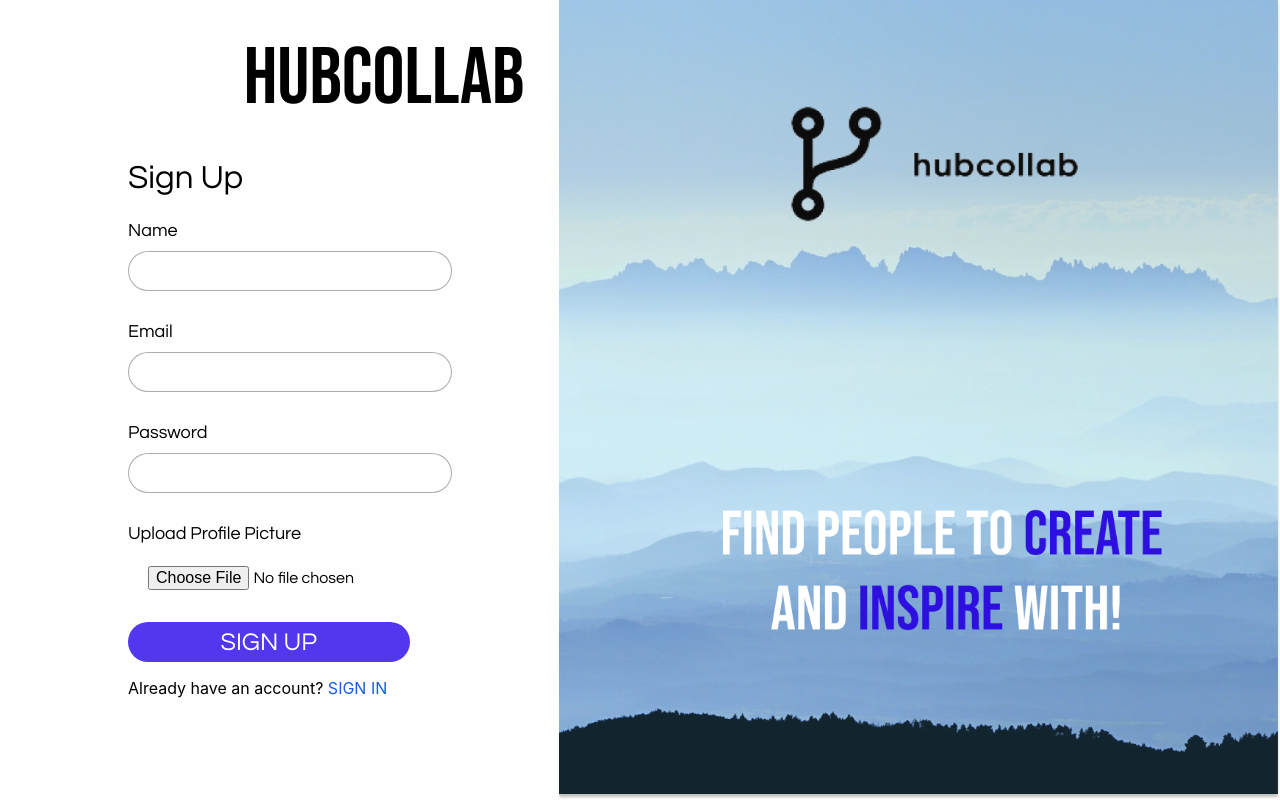
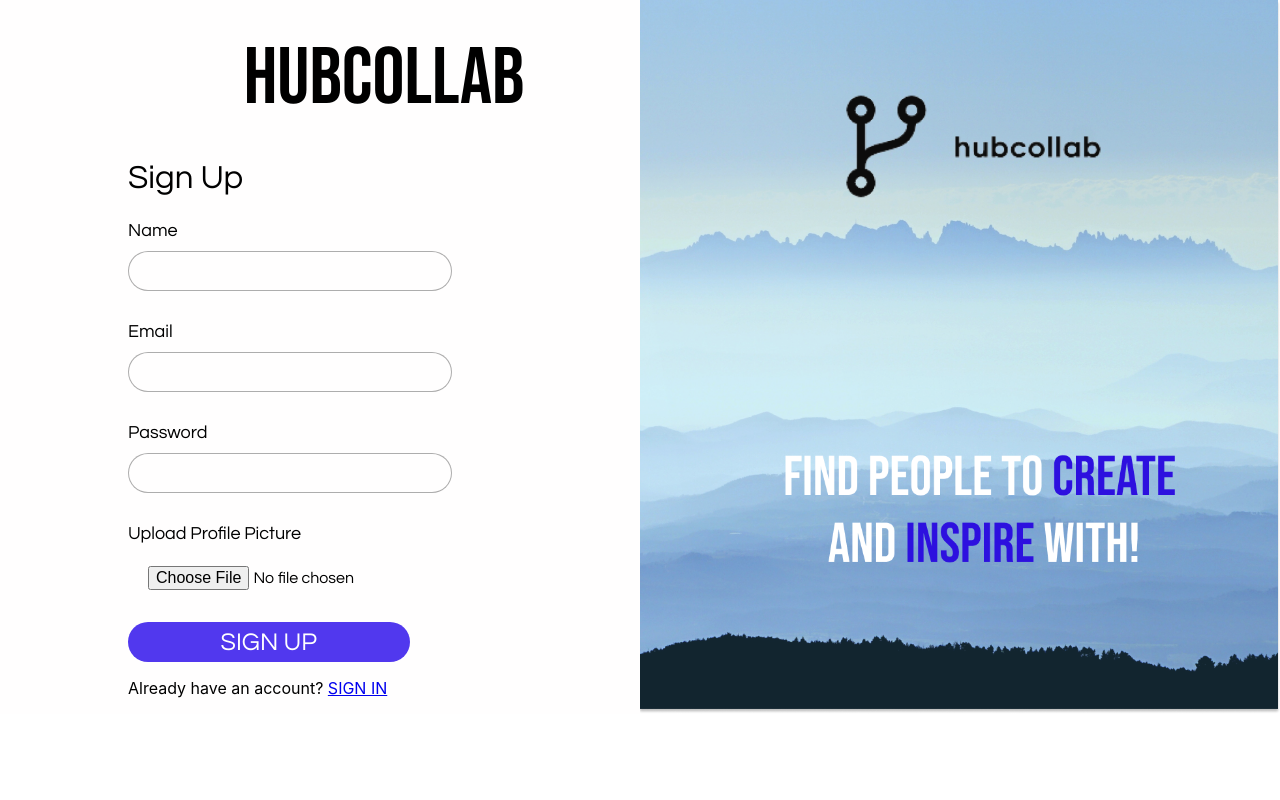
Before and after one commit to VanshKela/Hub-Collab, a React (Create React App) app in the folder hub-collab/: page / in a window 1280 px wide. Built offline with nearby package versions, Linux system fonts and the light colour scheme.

Commit message:
Router Added

```diff
--- a/hub-collab/package.json
+++ b/hub-collab/package.json
@@ -8,6 +8,7 @@
     "@testing-library/user-event": "^12.8.3",
     "react": "^17.0.2",
     "react-dom": "^17.0.2",
+    "react-router-dom": "^5.2.0",
     "react-scripts": "4.0.3",
     "web-vitals": "^1.1.2"
   },
--- a/hub-collab/src/App.css
+++ /dev/null
@@ -1,69 +0,0 @@
-@import url('https://fonts.googleapis.com/css2?family=Questrial&display=swap');
-@import url('https://fonts.googleapis.com/css2?family=Bebas+Neue&display=swap');
-.container {
-  display: grid;
-
-  grid-template-columns: 50% 50%;
-}
-
-
-.signUpButton {
-    text-align: center;
-    width: 55%;
-    border-radius: 40px;
-    height: 40px;
-    color:white;
-    font-family: Questrial;
-    font-size:25px;
-    background-color:#5138EE;
-    border:none;
-
-}
-.signInButton{
-  color: #1A5DDF;
-}
-
-.form-container {
-  background: #fffefe;
-  padding-left: 20%;
-
-
-}
-
-h1 {
-  font-family: Bebas Neue;
-  font-style: normal;
-  font-weight: normal;
-  font-size: 80px;
-  line-height: 50px;
-  text-align: center;
-  color: #000000;
-}
-
-input{
-    font-family: Questrial;
-    padding: 12px 20px;
-    font-size: 16px;
-}
-
-h2 {
-  font-family: Questrial;
-  font-style: normal;
-  font-weight: normal;
-  font-size: 33px;
-  line-height: 43px;
-  color: #000000;
-}
-
-.img-container {
-  height: 100%;
-  display: block;
-}
-
-.img {
-  display: block;
-  max-width: 100vh;
-  max-height: 100vh;
-  height: auto;
-
-}
--- a/hub-collab/src/App.js
+++ b/hub-collab/src/App.js
@@ -1,35 +1,15 @@
-import "./App.css";
-import image from "./assets/image.png";
-import TextField from "./components/TextField.js";
-import FileUploadButton from "./components/Uploadimage.js";
+import { BrowserRouter as Router, Route, Link, Switch } from "react-router-dom";
+import SignUp from "./signup.js";
+import LogIn from "./login.js";
 
 function App() {
   return (
-    <main>
-      <div className="container">
-        <div className="form-container">
-          <header>
-            <h1>HubCollab</h1>
-          </header>
-          <article className="form">
-            <h2>Sign Up</h2>
-            <TextField type={"text"} property={"Name"}/>
-            <br></br>
-            <TextField type={"text"} property={"Email"}/>
-            <br></br>
-            <TextField type={"password"} property={"Password"}/>
-            <br></br>
-            <FileUploadButton/>
-            <br></br>
-            <button type="button" class="signUpButton">SIGN UP</button>
-            <p>Already have an account?   <span class="signInButton">SIGN IN</span></p>
-          </article>
-        </div>
-        <div className="img-container">
-          <img className="img"  align="right" src={image}/>
-        </div>
-      </div>
-    </main>
+    <Router>
+      <Switch>
+        <Route exact path="/" component={SignUp}></Route>
+        <Route exact path="/login" component={LogIn}></Route>
+      </Switch>
+    </Router>
   );
 }
 
--- a/hub-collab/src/components/TextField.css
+++ b/hub-collab/src/components/TextField.css
@@ -6,8 +6,6 @@ h3 {
     line-height: 5px;
     color: #000000;
 }
-
-
 
 .rounded-input {
     width: 324px;
--- /dev/null
+++ b/hub-collab/src/login.js
@@ -0,0 +1,40 @@
+import "./signup.css";
+import image from "./assets/image.png";
+import TextField from "./components/TextField.js";
+import FileUploadButton from "./components/Uploadimage.js";
+
+function LogIn() {
+  return (
+    <main>
+      <div className="container">
+        <div className="form-container">
+          <header>
+            <h1>HubCollab</h1>
+          </header>
+          <article className="form">
+            <h2>Log In</h2>
+            <TextField type={"text"} property={"Name"} />
+            <br></br>
+            <TextField type={"text"} property={"Email"} />
+            <br></br>
+            <TextField type={"password"} property={"Password"} />
+            <br></br>
+            <FileUploadButton />
+            <br></br>
+            <button type="button" class="signUpButton">
+              SIGN UP
+            </button>
+            <p>
+              Already have an account? <span class="signInButton">SIGN IN</span>
+            </p>
+          </article>
+        </div>
+        <div className="img-container">
+          <img className="img" src={image} />
+        </div>
+      </div>
+    </main>
+  );
+}
+
+export default LogIn;
--- /dev/null
+++ b/hub-collab/src/signup.css
@@ -0,0 +1,64 @@
+@import url('https://fonts.googleapis.com/css2?family=Questrial&display=swap');
+@import url('https://fonts.googleapis.com/css2?family=Bebas+Neue&display=swap');
+.container {
+    display: grid;
+    grid-template-columns: 50% 50%;
+}
+
+.signUpButton {
+    text-align: center;
+    width: 55%;
+    border-radius: 40px;
+    height: 40px;
+    color: white;
+    font-family: Questrial;
+    font-size: 25px;
+    background-color: #5138EE;
+    border: none;
+}
+
+.signInButton {
+    color: #1A5DDF;
+}
+
+.form-container {
+    background: #fffefe;
+    padding-left: 20%;
+}
+
+h1 {
+    font-family: Bebas Neue;
+    font-style: normal;
+    font-weight: normal;
+    font-size: 80px;
+    line-height: 50px;
+    text-align: center;
+    color: #000000;
+}
+
+input {
+    font-family: Questrial;
+    padding: 12px 20px;
+    font-size: 16px;
+}
+
+h2 {
+    font-family: Questrial;
+    font-style: normal;
+    font-weight: normal;
+    font-size: 33px;
+    line-height: 43px;
+    color: #000000;
+}
+
+.img-container {
+    height: 100%;
+    display: block;
+}
+
+.img {
+    max-height: 100vh;
+    display: block;
+    width: 100%;
+    height: 100%;
+}
--- /dev/null
+++ b/hub-collab/src/signup.js
@@ -0,0 +1,40 @@
+import "./signup.css";
+import image from "./assets/image.png";
+import TextField from "./components/TextField.js";
+import FileUploadButton from "./components/Uploadimage.js";
+import {Link} from "react-router-dom";
+function SignUp() {
+  return (
+    <main>
+      <div className="container">
+        <div className="form-container">
+          <header>
+            <h1>HubCollab</h1>
+          </header>
+          <article className="form">
+            <h2>Sign Up</h2>
+            <TextField type={"text"} property={"Name"} />
+            <br></br>
+            <TextField type={"text"} property={"Email"} />
+            <br></br>
+            <TextField type={"password"} property={"Password"} />
+            <br></br>
+            <FileUploadButton />
+            <br></br>
+            <button type="button" class="signUpButton">
+              SIGN UP
+            </button>
+            <p>
+              Already have an account? <span class="signInButton"><Link to ="/login">SIGN IN</Link></span>
+            </p>
+          </article>
+        </div>
+        <div className="img-container">
+          <img className="img" src={image} />
+        </div>
+      </div>
+    </main>
+  );
+}
+
+export default SignUp;
```
Also changed, not shown: 1 other file (tests, documents, lock files or other folders).
